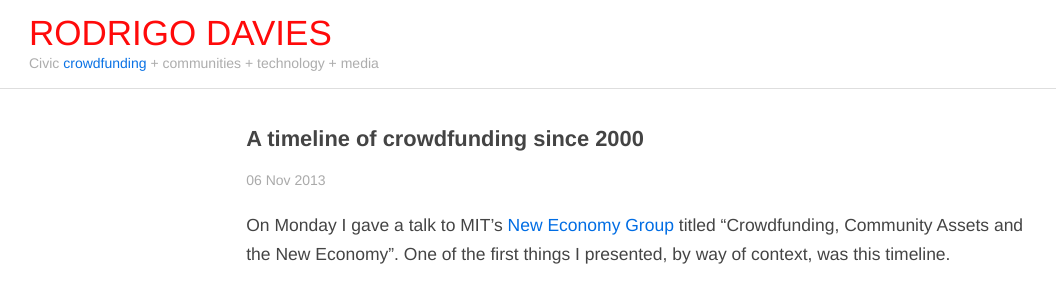
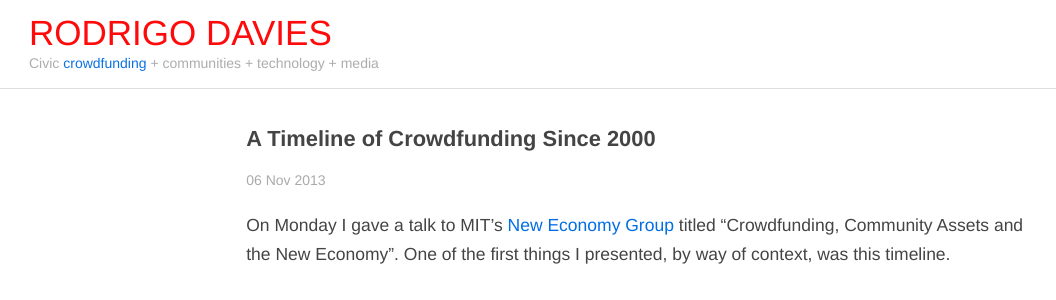
Before and after one commit to rodrigodavies/blog, a Jekyll site: the page built from _posts/2013-11-06-a-timeline-of-crowdfunding.md, in a window 1280 px wide and 900 px high. Shown: the top 300 px of the window, without its empty margins (0-1056 px from the left). Built offline with Jekyll 4.4.1, drawn with Linux system fonts in a browser that asks for light colours; nearby versions of some CDN libraries; Markdown is read by kramdown in place of the engine named in the settings.

Commit message:
Adds headline case

```diff
--- a/_posts/2013-11-06-a-timeline-of-crowdfunding.md
+++ b/_posts/2013-11-06-a-timeline-of-crowdfunding.md
@@ -3,7 +3,7 @@ author: rodrigodavies
 date: 2013-11-06 10:07:01+00:00
 layout: post
 slug: a-timeline-of-crowdfunding-since-2000
-title: A timeline of crowdfunding since 2000
+title: A Timeline of Crowdfunding Since 2000
 tags:
 - crowdfunding
 - civic crowdfunding
```
